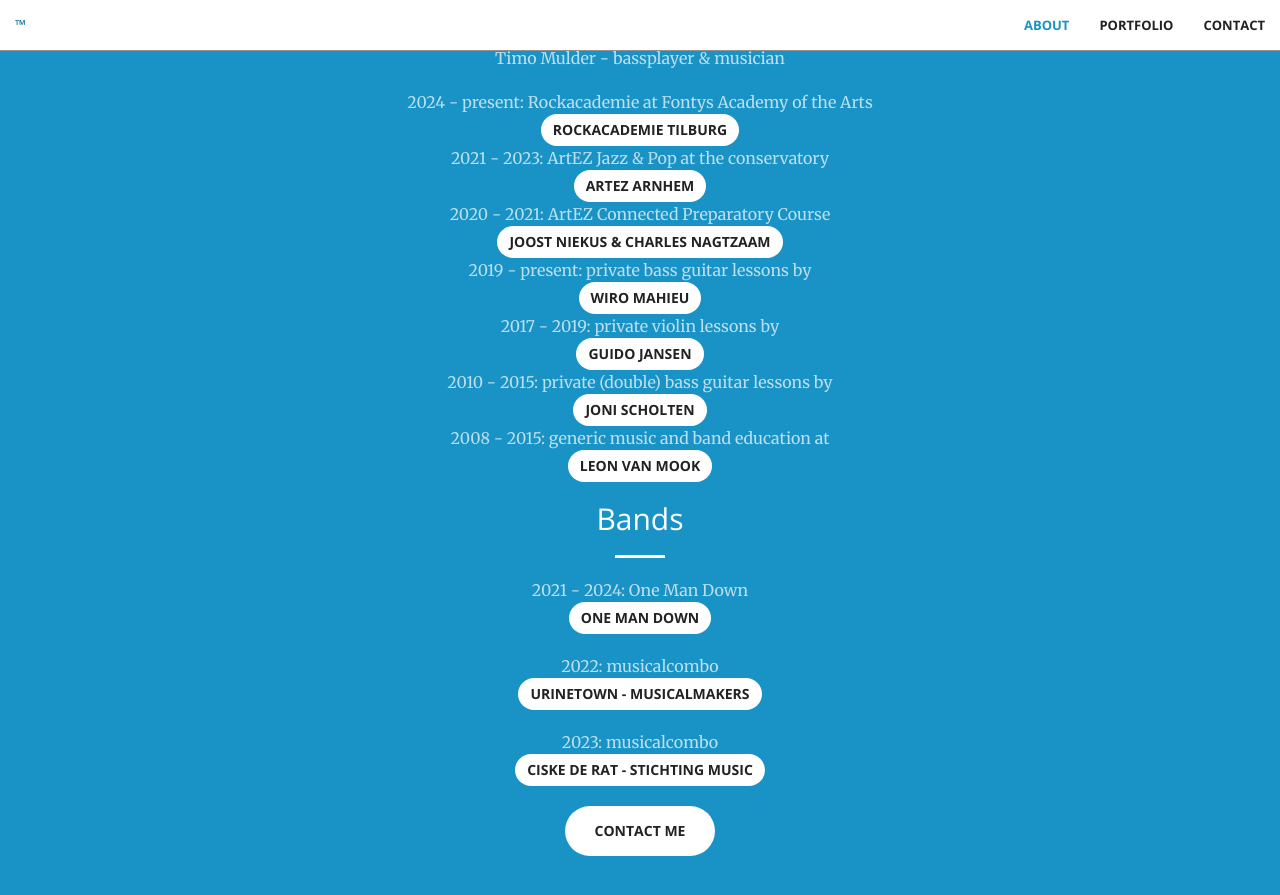
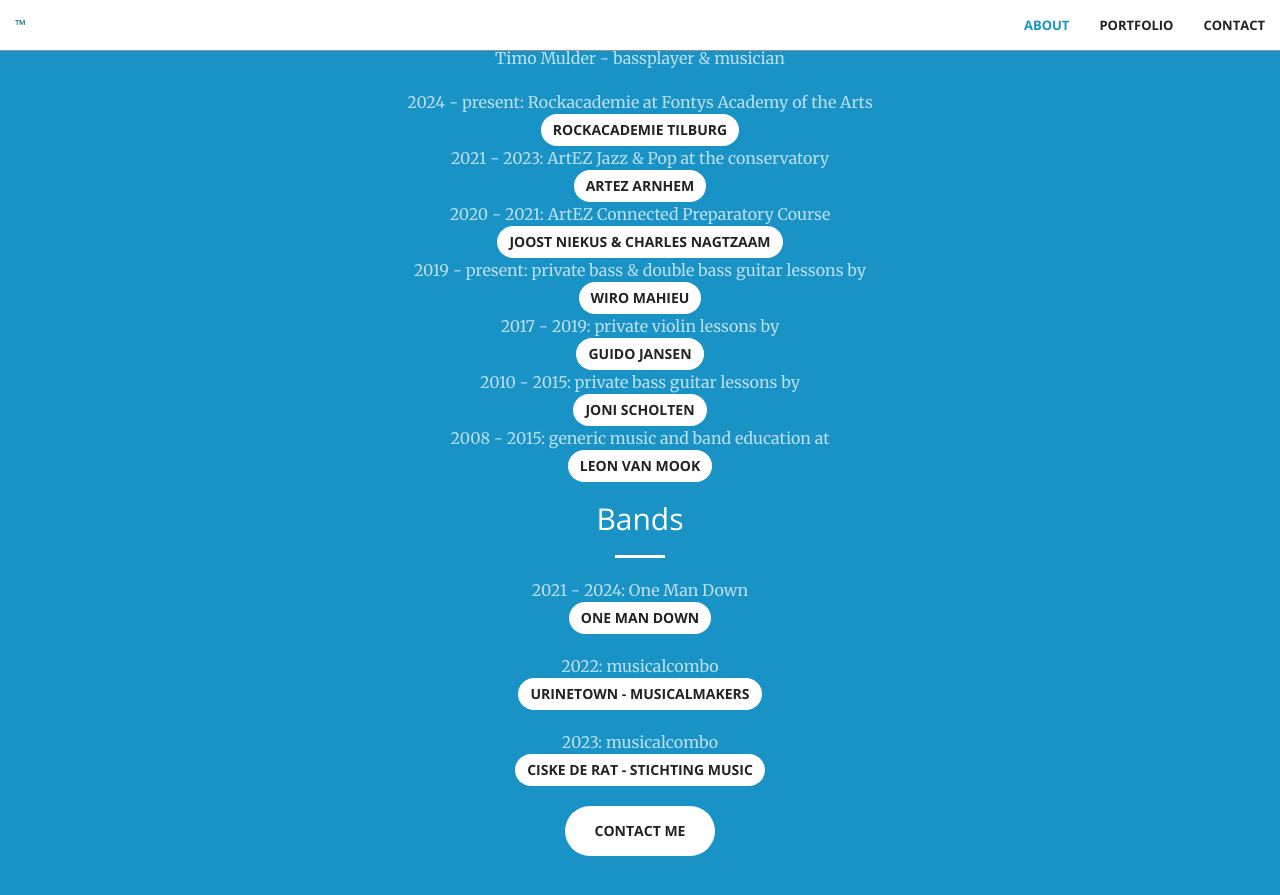
Before and after one commit to tgmulder/tgmulder.github.io, a Jekyll site: the page built from index.html, in a window 1280 px wide and 900 px high, scrolled down 1030 px. Shown: the top 895 px of the window. Built offline with Jekyll 4.4.1, drawn with Linux system fonts in a browser that asks for light colours; a style sheet for code colours, icons or effects is not loaded.

Commit message:
Update call-to-action.html
added double bass Wiro

```diff
--- a/_includes/call-to-action.html
+++ b/_includes/call-to-action.html
@@ -9,9 +9,9 @@
 				2024 - present: Rockacademie at Fontys Academy of the Arts</br> <a href="https://www.fontys.nl/Opleidingen/Muziek-Rockacademie-bachelor-voltijd.htm" target="_blank" class="btn btn-default btn">Rockacademie Tilburg</a></br>
 				2021 - 2023: ArtEZ Jazz & Pop at the conservatory</br> <a href="https://www.artez.nl/en/course/jazz-pop-arnhem" target="_blank" class="btn btn-default btn">Artez Arnhem</a></br>
                 2020 - 2021: ArtEZ Connected Preparatory Course </br><a href="https://www.artez.nl/opleidingen/externe-vooropleiding" target="_blank" class="btn btn-default btn"> Joost Niekus & Charles Nagtzaam</a></br>
-                2019 - present: private bass guitar lessons by </br><a href="http://wiromahieu.com" target="_blank" class="btn btn-default btn"> Wiro Mahieu</a></br>
+                2019 - present: private bass & double bass guitar lessons by </br><a href="http://wiromahieu.com" target="_blank" class="btn btn-default btn"> Wiro Mahieu</a></br>
                 2017 - 2019: private violin lessons by </br><a href="http://vioollesnijmegen.nl" target="_blank" class="btn btn-default btn"> Guido Jansen</a></br>
-                2010 - 2015: private (double) bass guitar lessons by </br><a href="https://en.wikipedia.org/wiki/Leaf_(Dutch_band)" target="_blank" class="btn btn-default btn"> Joni Scholten</a></br>
+                2010 - 2015: private bass guitar lessons by </br><a href="https://en.wikipedia.org/wiki/Leaf_(Dutch_band)" target="_blank" class="btn btn-default btn"> Joni Scholten</a></br>
                 2008 - 2015: generic music and band education at </br><a href="https://www.muziek-op-maat.nl/" target="_blank" class="btn btn-default btn"> Leon van Mook</a></br>
 
 		<div class="row">
```
